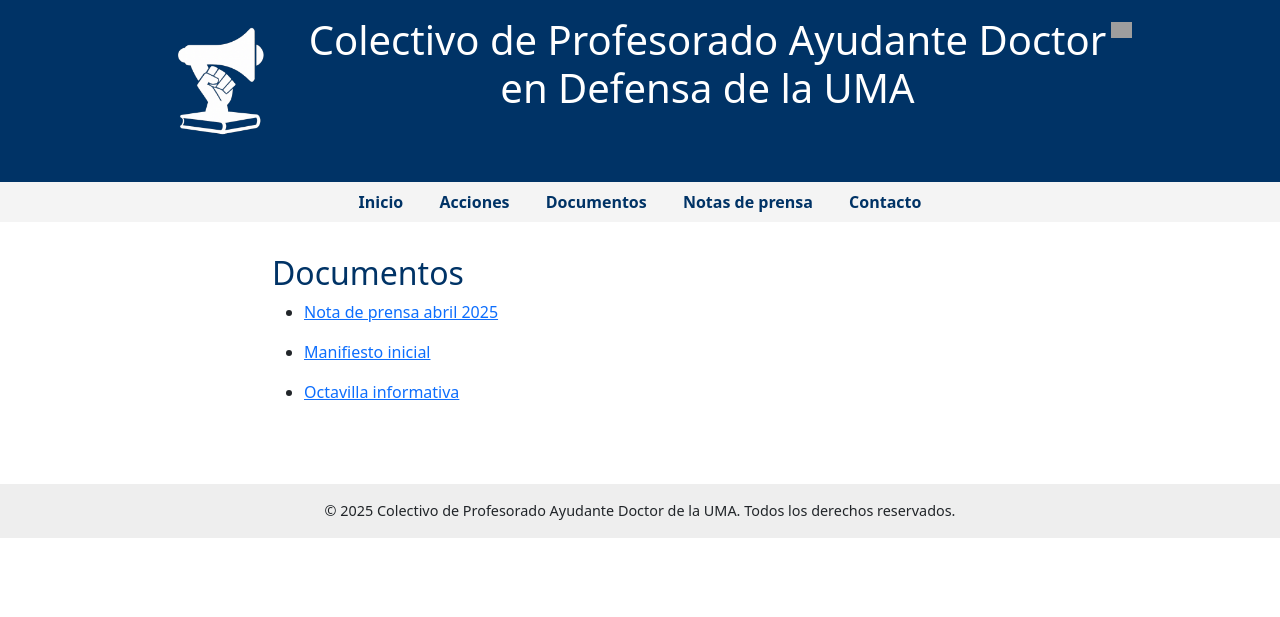
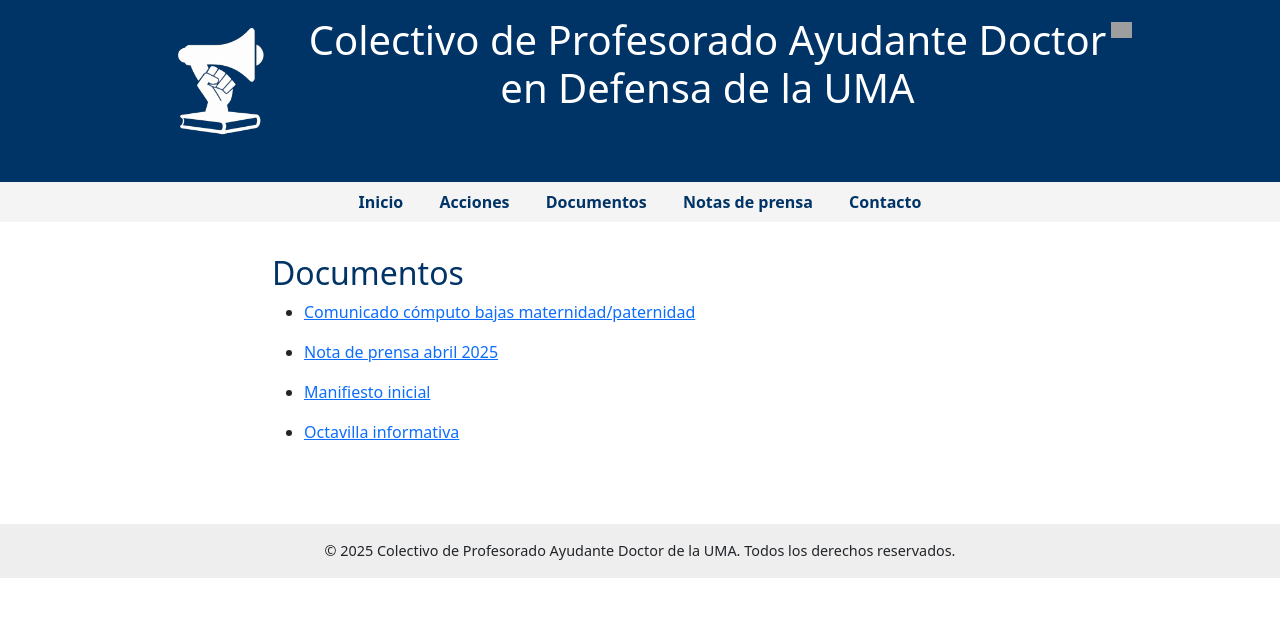
Before and after one commit to cpaduma/cpaduma.github.io, a Jekyll site: the page built from documentos.html, in a window 1280 px wide. Shown: the top 617 px of the page. Built offline with Jekyll 4.4.1, drawn with Linux system fonts in a browser that asks for light colours; grey boxes are pictures that could not be loaded.

Commit message:
Update documentos.html

```diff
--- a/documentos.html
+++ b/documentos.html
@@ -5,6 +5,9 @@
 
   <section id="documentos">
     <h2>Documentos</h2>
+    <ul>
+      <li><a href="doc/Comunicado CPAD_Igualdad.pdf" target="_blank">Comunicado cómputo bajas maternidad/paternidad</a></li>
+    </ul>
     <ul>
       <li><a href="doc/Nota de prensa.pdf" target="_blank">Nota de prensa abril 2025</a></li>
     </ul>
```
